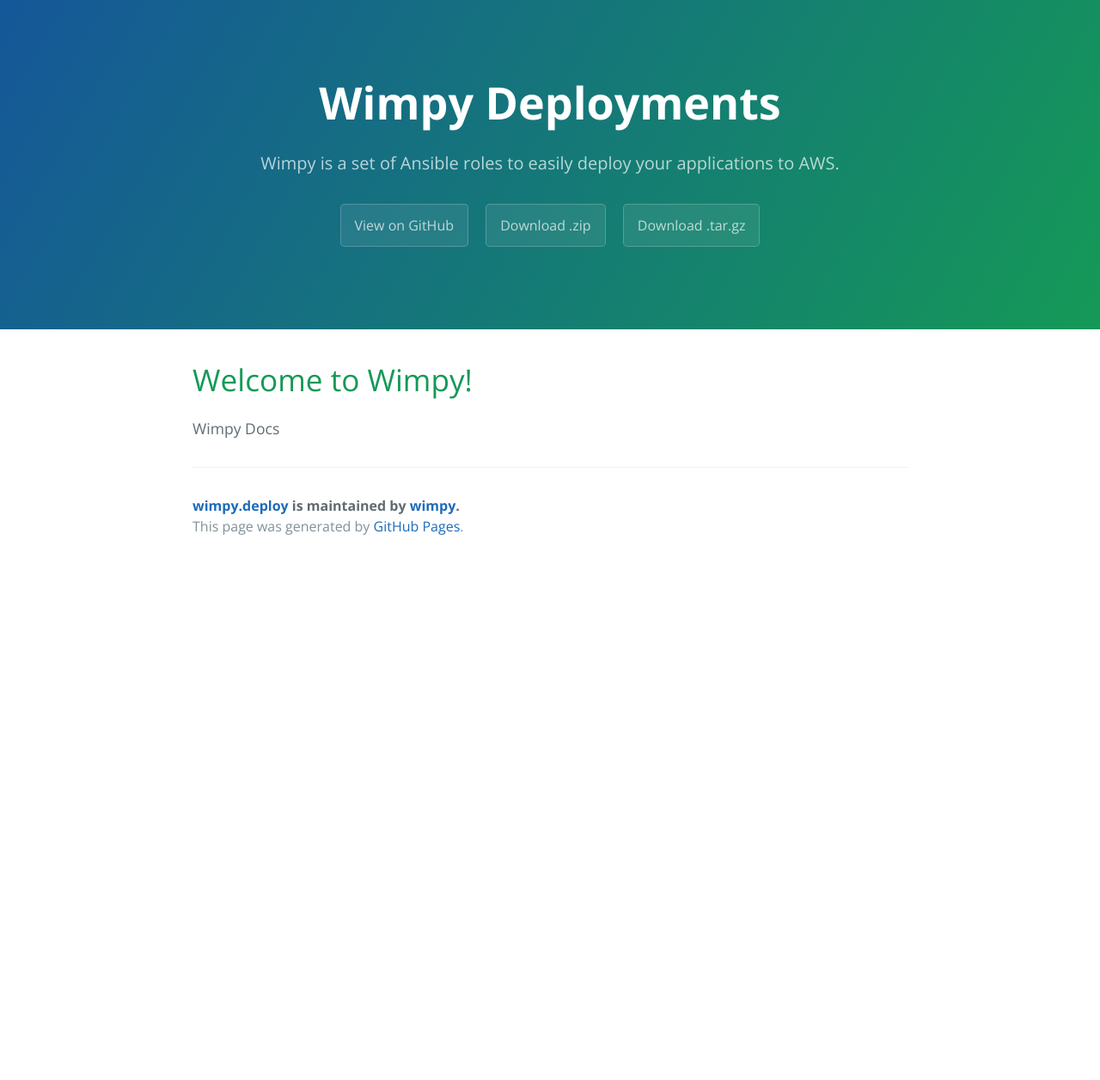
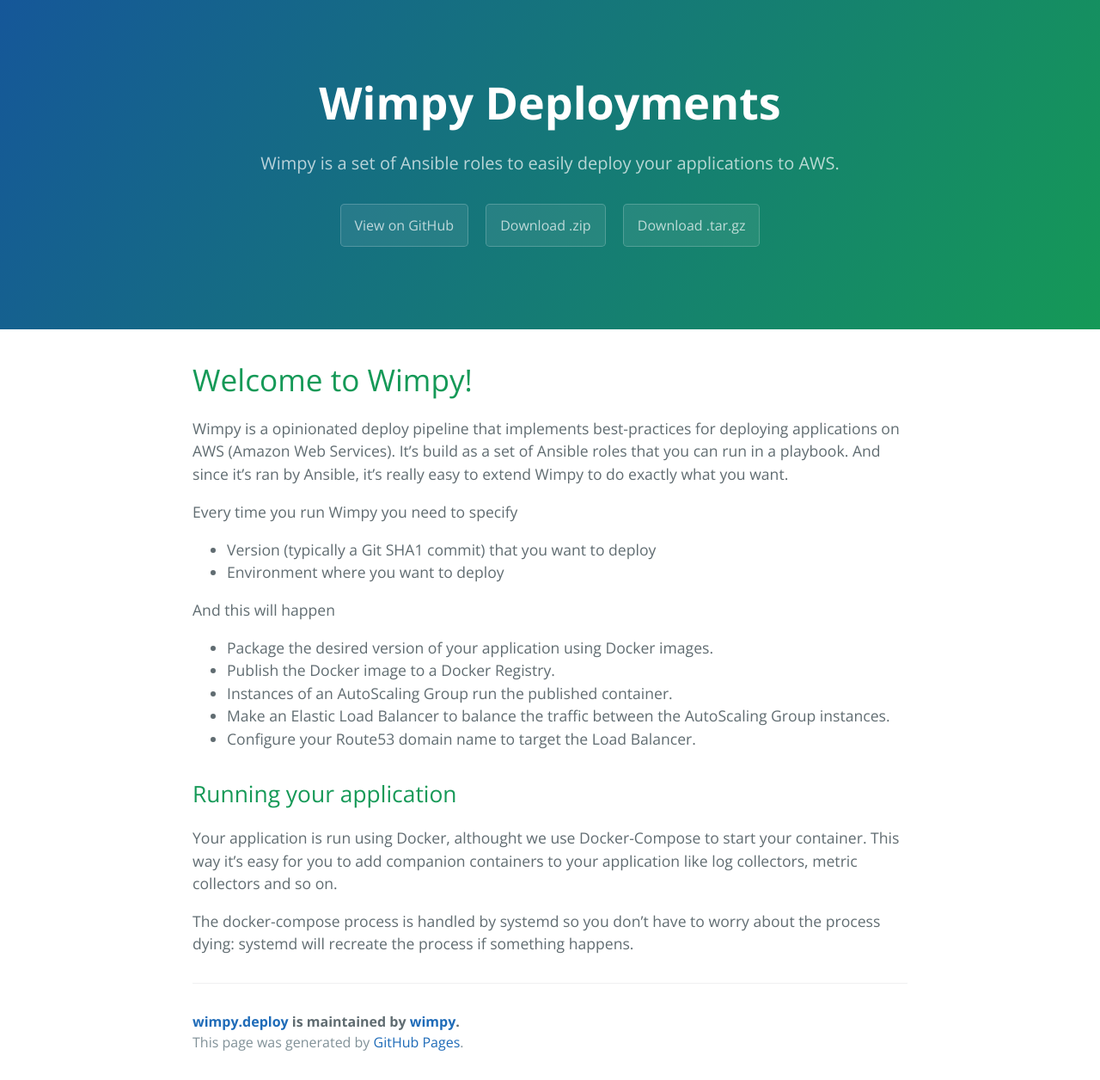
Before and after one commit to wimpy/wimpy.deploy, a Jekyll site: the page built from docs/index.md, in a window 1280 px wide. Shown: the whole page at 86% size. Built offline with Jekyll 4.4.1, drawn with Linux system fonts in a browser that asks for light colours; before the commit the page ends 900 px from its top, so only the background shows below that.

Commit message:
Documentation

```diff
--- a/docs/index.md
+++ b/docs/index.md
@@ -5,4 +5,22 @@
 
 # Welcome to Wimpy!
 
-Wimpy Docs
+Wimpy is a opinionated deploy pipeline that implements best-practices for deploying applications on AWS (Amazon Web Services).
+It's build as a set of Ansible roles that you can run in a playbook. And since it's ran by Ansible, it's really easy to extend Wimpy to do exactly what you want.
+
+Every time you run Wimpy you need to specify
+  - Version (typically a Git SHA1 commit) that you want to deploy
+  - Environment where you want to deploy
+
+And this will happen
+- Package the desired version of your application using Docker images.
+- Publish the Docker image to a Docker Registry.
+- Instances of an AutoScaling Group run the published container.
+- Make an Elastic Load Balancer to balance the traffic between the AutoScaling Group instances.
+- Configure your Route53 domain name to target the Load Balancer.
+
+## Running your application
+Your application is run using Docker, althought we use Docker-Compose to start your container.
+This way it's easy for you to add companion containers to your application like log collectors, metric collectors and so on.
+
+The docker-compose process is handled by systemd so you don't have to worry about the process dying: systemd will recreate the process if something happens.
```
Also changed, not shown: docs/building.md (added, +11 -0 lines), docs/deploy.md (added, +152 -0 lines), docs/running.md (added, +10 -0 lines).
